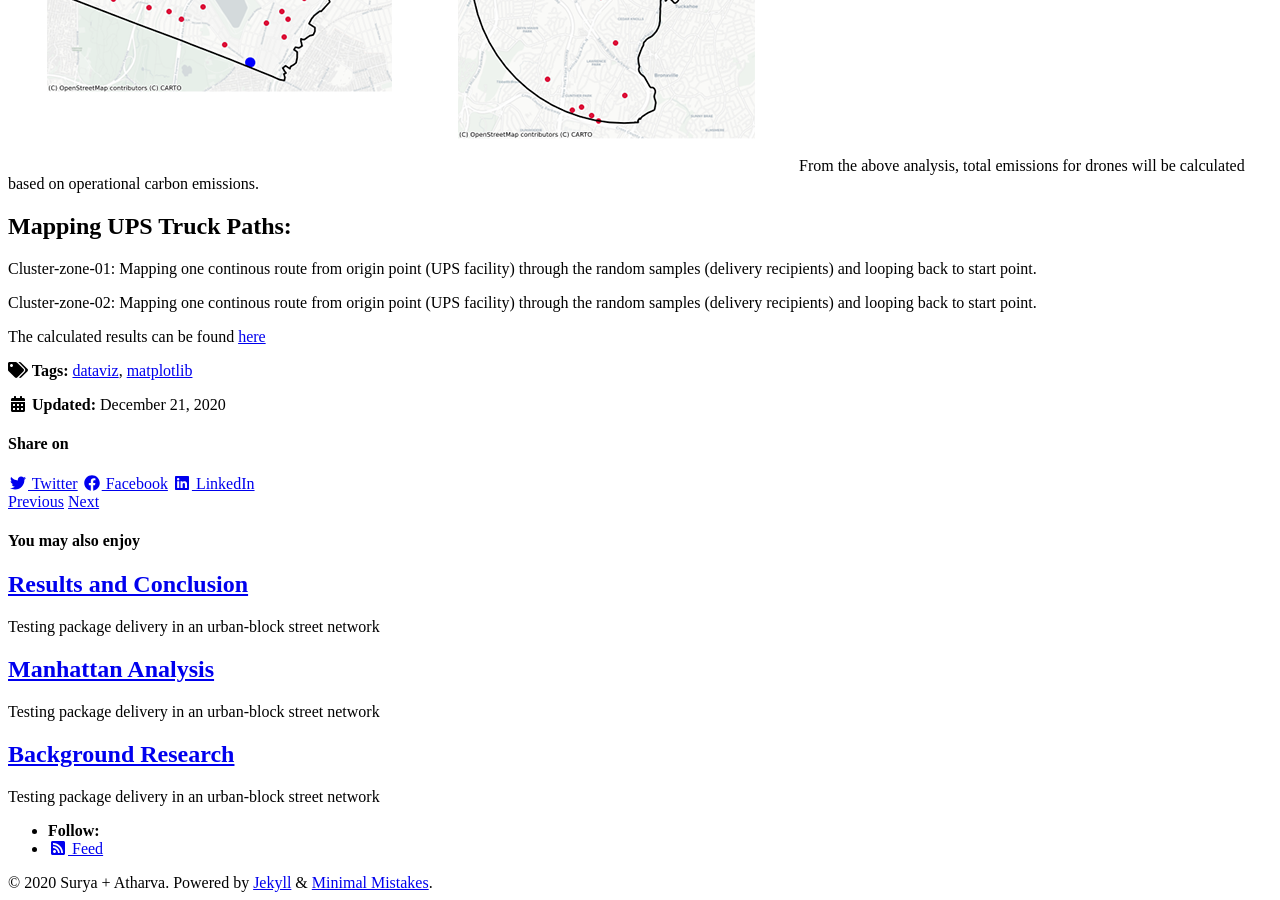
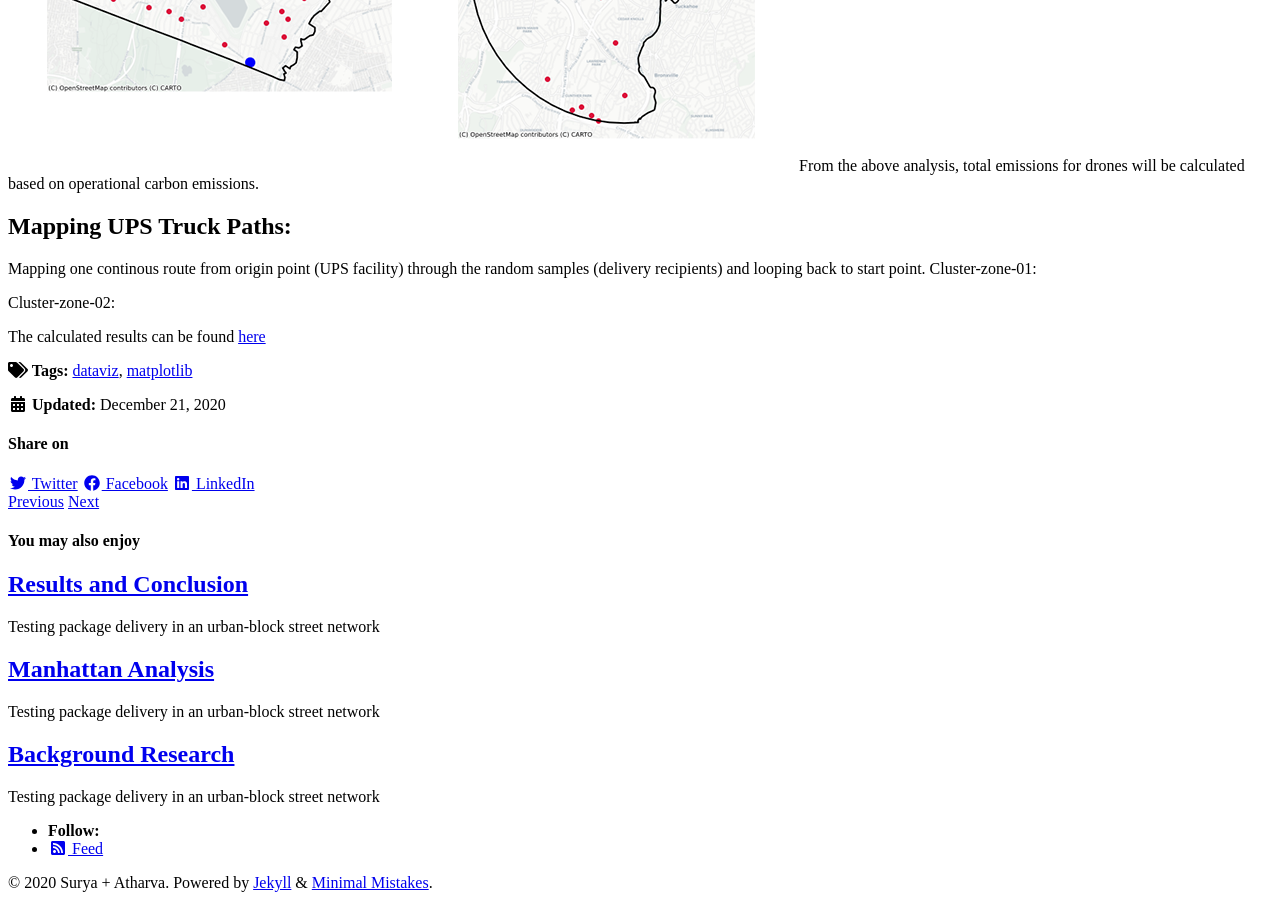
Before and after one commit to suryajps/Spatial-Analysis-for-Drone-vs-Truck-Deliveries-, a Jekyll site: the page built from _posts/2020-12-21-Yonkers-County-Analysis.md, in a window 1280 px wide and 900 px high, scrolled down 2462 px. Built offline with Jekyll 4.4.1, drawn with Linux system fonts in a browser that asks for light colours; cached includes are drawn as plain includes; nearby versions of some CDN libraries.

Commit message:
Update 2020-12-21-Yonkers-County-Analysis.md

```diff
--- a/_posts/2020-12-21-Yonkers-County-Analysis.md
+++ b/_posts/2020-12-21-Yonkers-County-Analysis.md
@@ -41,13 +41,14 @@ Here a straight line path is plotted assuming drones would fly over the building
 From the above analysis, total emissions for drones will be calculated based on operational carbon emissions.
 
 ## Mapping UPS Truck Paths:
+Mapping one continous route from origin point (UPS facility) through the random samples (delivery recipients) and looping back to start point.
+Cluster-zone-01: <br/>
 
-Cluster-zone-01:
-Mapping one continous route from origin point (UPS facility) through the random samples (delivery recipients) and looping back to start point.
 <div id="folium-chart-2"></div>
 
-Cluster-zone-02:
-Mapping one continous route from origin point (UPS facility) through the random samples (delivery recipients) and looping back to start point.
+Cluster-zone-02: <br/>
+
+
 <div id="folium-chart-3"></div>
 
 The calculated results can be found [here][here]
```
